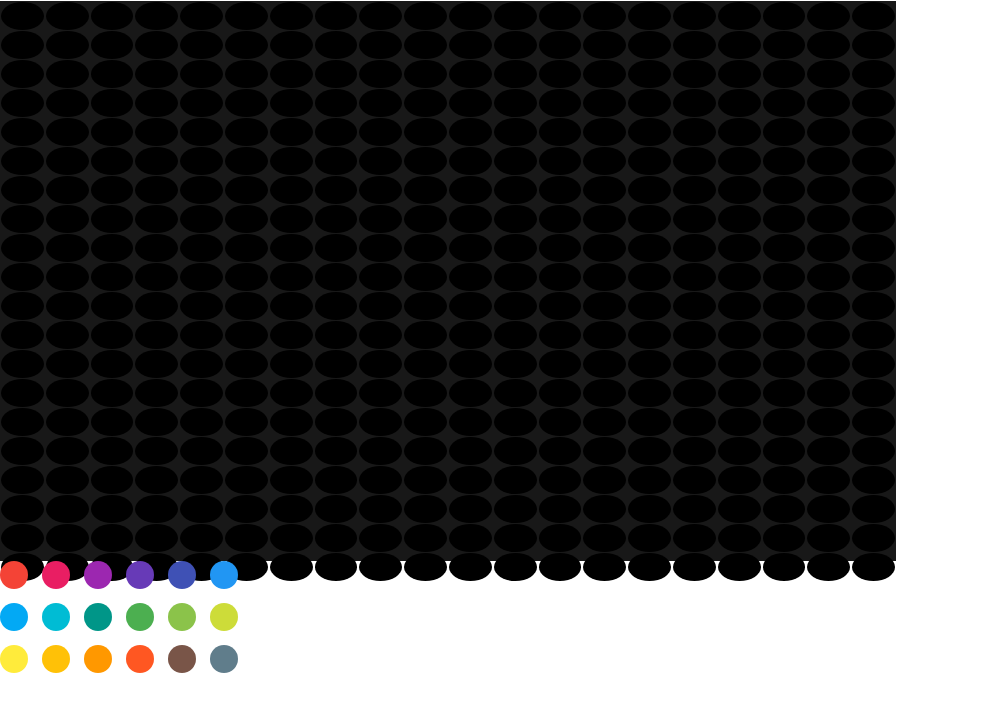
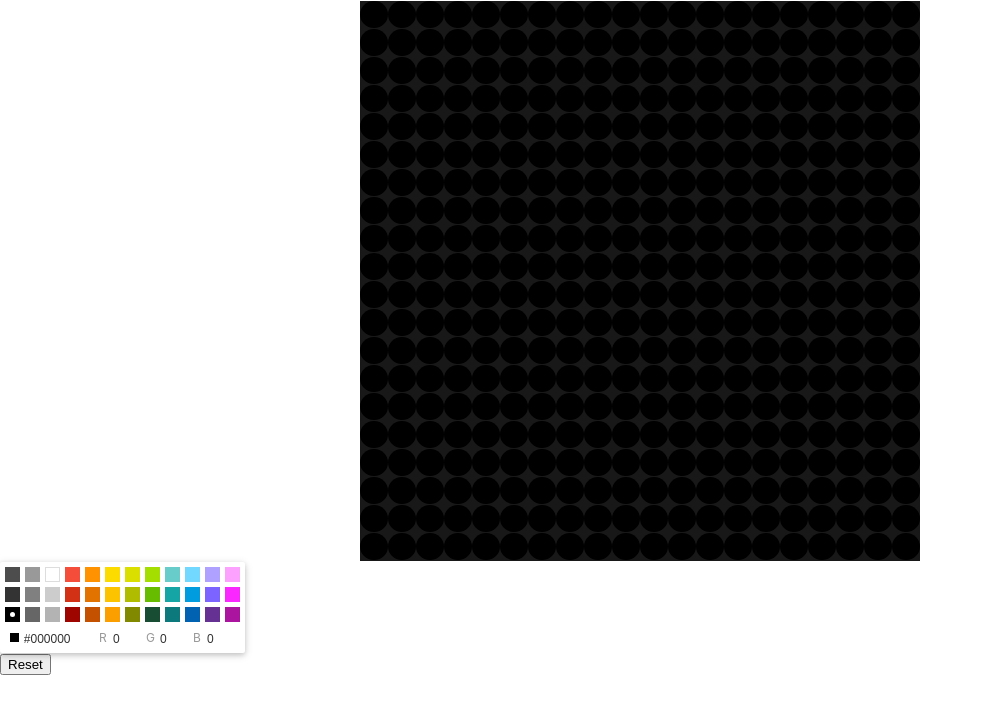
Before and after one commit to navedrahim/drawing-app, a React (Create React App) app in the folder client/: page /draw in a window 1280 px wide. Shown: the top 714 px of the page, without its empty margins (0-983 px from the left). Built offline with nearby package versions, Linux system fonts and the light colour scheme.

Commit message:
sign in functional

```diff
--- a/client/src/App.js
+++ b/client/src/App.js
@@ -1,17 +1,27 @@
 import { Route, Routes } from "react-router-dom"
+import { useState, useEffect } from "react"
+import { verifyUser } from "./services/users.js"
 import Landing from "./screens/Landing/Landing.jsx"
+import SignIn from "./screens/SignIn/SignIn.jsx"
 import DrawingCanvas from "./screens/DrawingCanvas/DrawingCanvas.jsx";
 import './App.css';
 
 function App() {
+  const [user, setUser] = useState(null)
+
+  useEffect(() => {
+    const fetchUser = async () => {
+      const user = await verifyUser()
+      user ? setUser(user) : setUser(null)
+    }
+    fetchUser()
+  }, [])
+
   return (
     <div className="App">
       <Routes>
        {/* <Route exact path="/">
           <Landing />
-        </Route>
-        <Route exact path="/sign-in">
-          <SignIn />
         </Route>
         <Route exact path="/sign-up">
           <SignUp />
@@ -20,6 +30,7 @@ function App() {
           <Profile />
         </Route> */}
         <Route path="/draw" element={<DrawingCanvas />}/>
+        <Route path="/sign-in" element={<SignIn setUser={setUser}/>} />
         {/* <Route exact path="/drawings">
           <Gallery />
         </Route>
--- a/client/src/components/Canvas/Canvas.css
+++ b/client/src/components/Canvas/Canvas.css
@@ -1,5 +1,6 @@
 .canvas {
-  height: 70vh;
-  width: 70vw;
+  margin: 1px auto;
+  max-height: 70vh;
   background-color: rgb(24, 24, 24);
+  aspect-ratio: 1/1;
 }
--- a/client/src/components/Canvas/Canvas.jsx
+++ b/client/src/components/Canvas/Canvas.jsx
@@ -1,10 +1,10 @@
 import Row from "../Row/Row.jsx"
 import "./Canvas.css"
 
-function Canvas({ selectedColor }){
+function Canvas({ selectedColor, reset }){
   const rows = []
   for (let i=0; i < 20; i++){
-    rows.push(<Row key={i} selectedColor={selectedColor}/>)
+    rows.push(<Row key={i} selectedColor={selectedColor} reset={reset}/>)
   }
   return (
     <div className="canvas">
--- a/client/src/components/Hole/Hole.css
+++ b/client/src/components/Hole/Hole.css
@@ -1,7 +1,10 @@
 .hole {
-  height: 100%;
+  height: 98%;
   width: 5%;
   border-radius: 50%;
   background-color: black;
-  margin: 1px;
 }
+
+.black {
+  background-color: black !important;
+}
--- a/client/src/components/Hole/Hole.jsx
+++ b/client/src/components/Hole/Hole.jsx
@@ -1,25 +1,33 @@
-import { useState } from "react"
-import "./Hole.css"
+import { useState } from "react";
+import "./Hole.css";
 
-function Hole({ selectedColor }){
-  const [pegColor, setPegColor] = useState("")
-  const [colorSet, setColorSet] = useState(false)
+function Hole({ selectedColor, reset }) {
+  const [pegColor, setPegColor] = useState("");
+  const [colorSet, setColorSet] = useState(false);
+
   const handleClick = () => {
-    setPegColor(selectedColor)
-    setColorSet(true)
-  }
+    setPegColor(selectedColor);
+    setColorSet(true);
+  };
+
+
+
   const handleMouseEnter = () => {
-    if (!colorSet) setPegColor(selectedColor)
-  }
+    if (!colorSet) setPegColor(selectedColor);
+  };
 
   const handleMouseLeave = () => {
-    if (!colorSet) setPegColor("black")
-  }
+    if (!colorSet) setPegColor("black");
+  };
   return (
-    <div onClick={handleClick} onMouseEnter={handleMouseEnter} onMouseLeave={handleMouseLeave} style={{backgroundColor: pegColor}} className="hole">
-
-    </div>
-  )
+    <div
+      onClick={handleClick}
+      onMouseEnter={handleMouseEnter}
+      onMouseLeave={handleMouseLeave}
+      style={{ backgroundColor: pegColor }}
+      className={reset ? "hole black" : "hole" }
+    ></div>
+  );
 }
 
-export default Hole
+export default Hole;
--- a/client/src/components/Row/Row.css
+++ b/client/src/components/Row/Row.css
@@ -2,5 +2,4 @@
   display: flex;
   height: 5%;
   width: 100%;
-  margin: 1px 0;
 }
--- a/client/src/components/Row/Row.jsx
+++ b/client/src/components/Row/Row.jsx
@@ -1,10 +1,10 @@
 import Hole from "../Hole/Hole.jsx"
 import "./Row.css"
 
-function Row({ selectedColor }){
+function Row({ selectedColor, reset }){
   const holes = []
   for (let i = 0; i < 20; i++){
-    holes.push(<Hole key={i} selectedColor={selectedColor}/>)
+    holes.push(<Hole key={i} selectedColor={selectedColor} reset={reset}/>)
   }
   return(
     <div className="row">
--- a/client/src/screens/DrawingCanvas/DrawingCanvas.jsx
+++ b/client/src/screens/DrawingCanvas/DrawingCanvas.jsx
@@ -1,16 +1,32 @@
-import { useState } from "react"
-import { CirclePicker } from "react-color"
-import Canvas from "../../components/Canvas/Canvas"
-function DrawingCanvas(){
-  const [selectedColor, setColor] = useState("")
-  const changeColor = color => setColor(color.hex)
+import { useState } from "react";
+import { CompactPicker } from "react-color";
+import Canvas from "../../components/Canvas/Canvas";
+import "./DrawingCanvas.css";
+function DrawingCanvas() {
+  const [selectedColor, setColor] = useState("");
+  const [reset, setReset] = useState(false);
+  const changeColor = (color) => {
+    setColor(color.hex);
+    setReset(false);
+  };
+  const handleReset = () => {
+    setReset(true);
+  };
   return (
-
     <div className="drawing-canvas">
-      <Canvas selectedColor={selectedColor}/>
-      <CirclePicker color={selectedColor} onChangeComplete={changeColor}/>
+      <div className="drawing-container">
+        <div className="drawing-area">
+          <Canvas selectedColor={selectedColor} reset={reset} />
+        </div>
+        <div className="color-picker">
+          <CompactPicker color={selectedColor} onChangeComplete={changeColor} />
+        </div>
+        <div className="reset-button">
+          <button onClick={handleReset}>Reset</button>
+        </div>
+      </div>
     </div>
-  )
+  );
 }
 
-export default DrawingCanvas
+export default DrawingCanvas;
--- a/client/src/screens/SignIn/SignIn.jsx
+++ b/client/src/screens/SignIn/SignIn.jsx
@@ -0,0 +1,68 @@
+import { useState } from "react";
+import { signIn } from "../../services/users";
+import { useNavigate } from "react-router-dom";
+
+const SignIn = (props) => {
+  const navigate = useNavigate();
+  const [form, setForm] = useState({
+    username: "",
+    password: "",
+    isError: false,
+    errorMsg: "",
+  });
+
+  const handleChange = (event) => {
+    setForm({
+      ...form,
+      [event.target.name]: event.target.value,
+    });
+  };
+
+  const onSignIn = async (event) => {
+    event.preventDefault();
+    const { setUser } = props;
+    try {
+      const user = await signIn(form);
+      setUser(user);
+      navigate("/");
+    } catch (error) {
+      console.error(error);
+      setForm({
+        isError: true,
+        errorMsg: "Invalid Credentials",
+        username: "",
+        password: "",
+      });
+    }
+  };
+
+  const { username, password } = form;
+
+  return (
+    <div className="signin-form">
+      <form onSubmit={onSignIn}>
+        <input
+          id="signin-username"
+          required
+          type="text"
+          name="username"
+          value={username}
+          placeholder="Enter Username"
+          onChange={handleChange}
+        />
+        <input
+          id="signin-password"
+          required
+          type="password"
+          name="password"
+          value={password}
+          placeholder="Enter Password"
+          onChange={handleChange}
+        />
+        <button type="submit">Sign In</button>
+      </form>
+    </div>
+  );
+};
+
+export default SignIn;
--- a/client/src/services/users.js
+++ b/client/src/services/users.js
@@ -1,11 +1,11 @@
 import api from "./apiConfig.js"
-import jwtDecode from "jwt-decode"
+import jwt_decode from "jwt-decode"
 
 export const signUp = async (credentials) => {
   try {
     const response = await api.post("sign-up", credentials)
     localStorage.setItem("token", response.data.token)
-    const user = jwtDecode(response.data.token)
+    const user = jwt_decode(response.data.token)
     return user
   } catch (error) {
     throw error
@@ -16,7 +16,7 @@ export const signIn = async (credentials) => {
   try {
     const response = await api.post("/sign-in", credentials)
     localStorage.setItem("token", response.data.token)
-    const user = jwtDecode(response.data.token)
+    const user = jwt_decode(response.data.token)
     return user
   } catch (error) {
     throw error
--- a/package.json
+++ b/package.json
@@ -24,6 +24,7 @@
     "cors": "^2.8.5",
     "express": "^4.17.1",
     "jsonwebtoken": "^8.5.1",
+    "jwt-decode": "^3.1.2",
     "mongoose": "^6.0.13",
     "morgan": "^1.10.0",
     "react-color": "^2.19.3"
```
Also changed, not shown: 1 other file (tests, documents, lock files or other folders).
